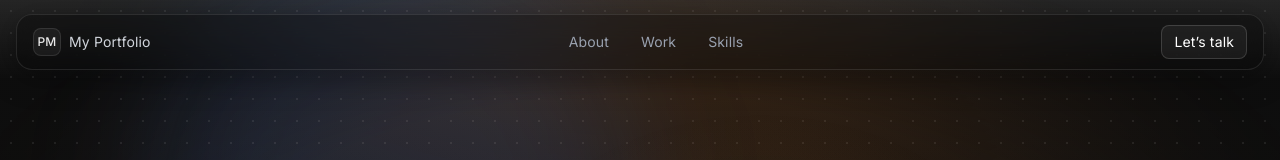
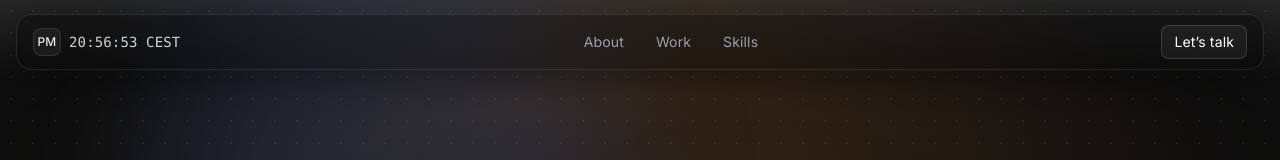
Before and after one commit to paramveer02/my-dev-portfolio, a React (Vite) app: page / in a window 1280 px wide. Shown: the top 160 px of the page. Built offline with nearby package versions, Linux system fonts and the light colour scheme.

Commit message:
feat: added live clock

```diff
--- a/src/components/Navbar.jsx
+++ b/src/components/Navbar.jsx
@@ -1,6 +1,54 @@
 import Button from "./ui/Button";
 import { motion } from "framer-motion";
 import { useEffect, useMemo, useState } from "react";
+
+function LeipzigClock({ withSeconds = false }) {
+  const tz = "Europe/Berlin";
+  const [now, setNow] = useState(() => Date.now());
+
+  useEffect(() => {
+    const id = setInterval(() => setNow(Date.now()), 1000);
+    return () => clearInterval(id);
+  }, []);
+
+  // time with zone (CET/CEST)
+  const timeFmt = useMemo(
+    () =>
+      new Intl.DateTimeFormat("en-GB", {
+        hour: "2-digit",
+        minute: "2-digit",
+        ...(withSeconds ? { second: "2-digit" } : {}),
+        hour12: false,
+        timeZone: tz,
+        timeZoneName: "short",
+      }),
+    [tz, withSeconds]
+  );
+
+  const dateFmt = useMemo(
+    () =>
+      new Intl.DateTimeFormat("en-GB", {
+        weekday: "short",
+        day: "2-digit",
+        month: "short",
+        timeZone: tz,
+      }),
+    [tz]
+  );
+
+  const timeText = timeFmt.format(now); // e.g. "14:26 CEST"
+  const dateText = dateFmt.format(now); // e.g. "Mon, 25 Aug"
+
+  return (
+    <span
+      className="hidden sm:inline font-mono text-gray-200/90"
+      title={`${dateText}`}
+      aria-label={`Local time in Leipzig, Germany: ${timeText}`}
+    >
+      <span className="tabular-nums">{timeText}</span>
+    </span>
+  );
+}
 
 export default function Navbar({ activeSection, scrollToSection }) {
   const [progress, setProgress] = useState(0);
@@ -70,7 +118,7 @@ export default function Navbar({ activeSection, scrollToSection }) {
             >
               PM
             </span>
-            <span className="hidden sm:inline">My Portfolio</span>
+            <LeipzigClock withSeconds={true} />
           </button>
 
           {/* Nav */}
```
